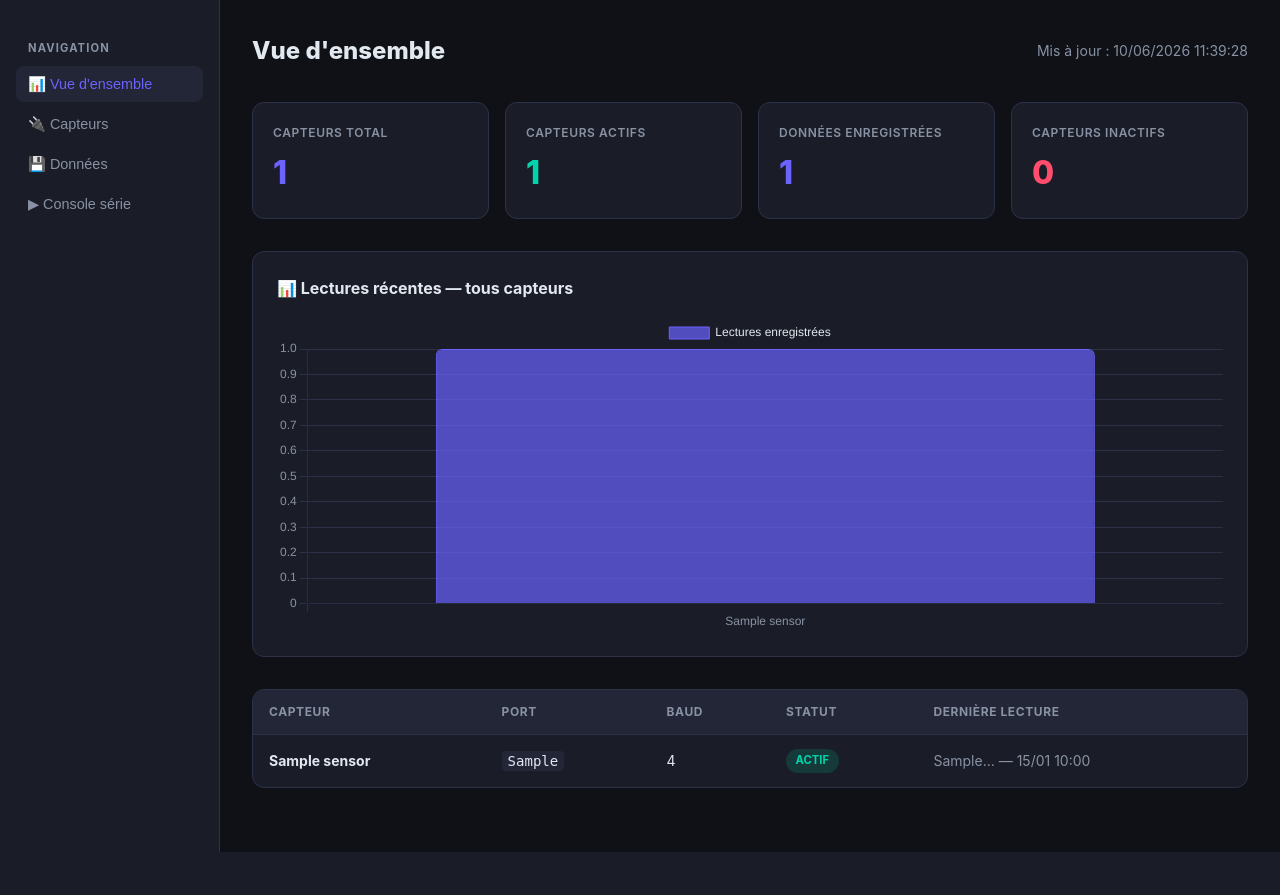
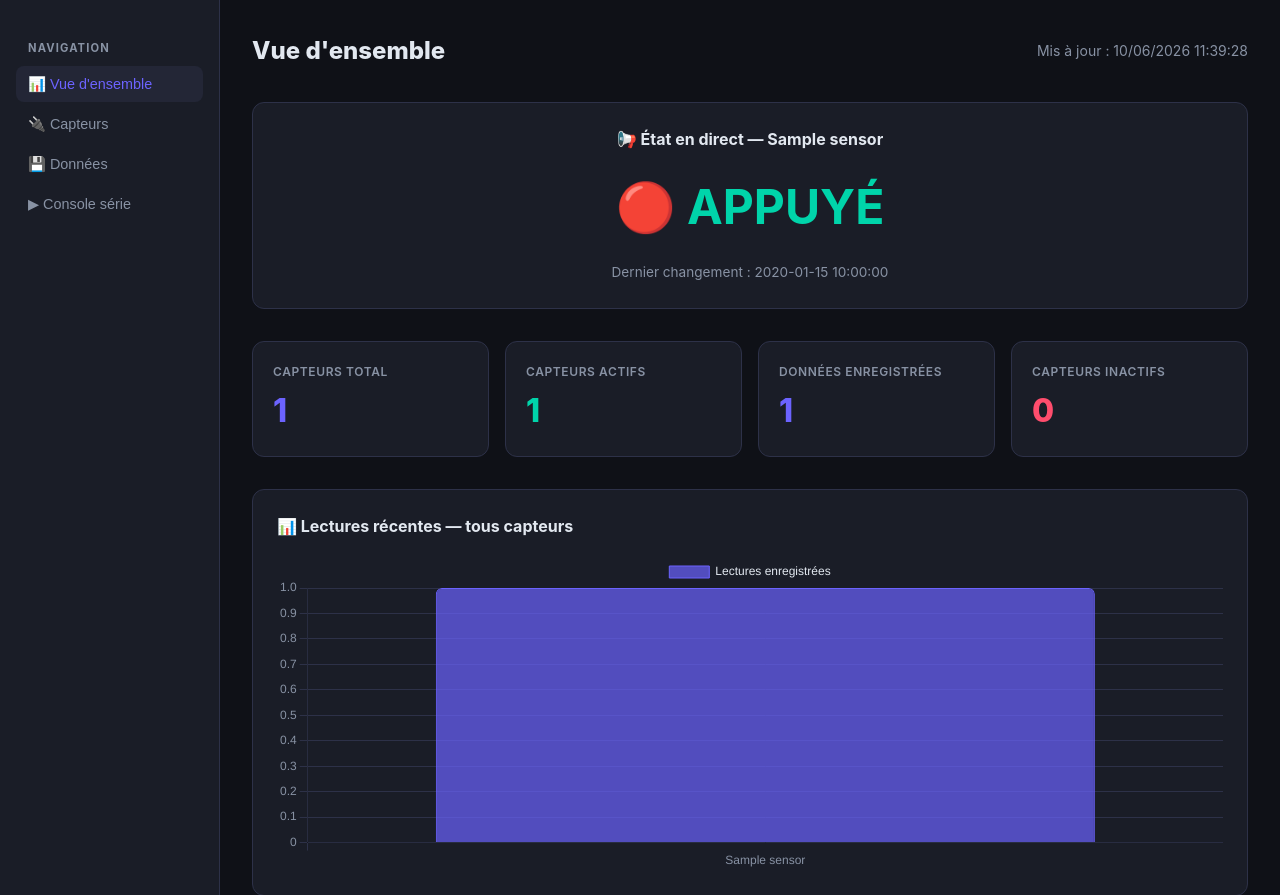
Before and after one commit to nouralm3-ux/jeu-buzzer, a PHP site: page /dashboard.php in a window 1280 px wide. Shown: the part 64-959 px from the top of the page. Before the commit the page ends 916 px from the top, so only its background shows below. Run offline with PHP 8.4, Linux system fonts and the light colour scheme; a user stored in the database is signed in; tables that the repository leaves empty hold one stand-in row (values such as "Sample post").

Commit message:
Affichage état en direct (APPUYÉ/RELÂCHÉ) + édition des capteurs, baud par défaut 9600

```diff
--- a/dashboard.php
+++ b/dashboard.php
@@ -37,6 +37,22 @@ if ($_SERVER['REQUEST_METHOD'] === 'POST') {
             $pdo->prepare('INSERT INTO sensors (name, port, baud_rate, description) VALUES (?,?,?,?)')
                 ->execute([$name, $port, $baud, $desc]);
             redirectWithFlash('sensors', "Capteur \"$name\" ajouté avec succès.");
+        } else {
+            redirectWithFlash('sensors', 'Nom et port sont obligatoires.', 'error');
+        }
+    }
+
+    if ($action === 'edit_sensor') {
+        $id   = (int)($_POST['sensor_id'] ?? 0);
+        $name = trim($_POST['name'] ?? '');
+        $port = trim($_POST['port'] ?? '');
+        $baud = (int)($_POST['baud_rate'] ?? 9600);
+        $desc = trim($_POST['description'] ?? '');
+
+        if ($name && $port) {
+            $pdo->prepare('UPDATE sensors SET name=?, port=?, baud_rate=?, description=? WHERE id=?')
+                ->execute([$name, $port, $baud, $desc, $id]);
+            redirectWithFlash('sensors', "Capteur \"$name\" modifié avec succès.");
         } else {
             redirectWithFlash('sensors', 'Nom et port sont obligatoires.', 'error');
         }
@@ -151,6 +167,16 @@ foreach ($sensors as $s) {
                     Mis à jour : <?= date('d/m/Y H:i:s') ?>
                 </span>
             </div>
+
+            <?php if ($sensors): ?>
+            <div class="chart-wrap" style="text-align:center;">
+                <h3>&#128226; État en direct — <?= htmlspecialchars($sensors[0]['name']) ?></h3>
+                <div id="liveState" style="font-size:3rem; font-weight:bold; margin:1rem 0; color:var(--text-muted);">
+                    Chargement...
+                </div>
+                <div id="liveStateTime" style="color:var(--text-muted); font-size:0.85rem;"></div>
+            </div>
+            <?php endif; ?>
 
             <div class="stats-grid">
                 <div class="stat-card">
@@ -275,6 +301,10 @@ foreach ($sensors as $s) {
                                     <a href="?sensor=<?= $s['id'] ?>" onclick="showTab('serial')" class="btn btn-success" style="padding:0.35rem 0.7rem;font-size:0.75rem;">
                                         &#128268; Lire
                                     </a>
+                                    <button type="button" class="btn btn-outline" style="padding:0.35rem 0.7rem;font-size:0.75rem;"
+                                        onclick='openEditModal(<?= json_encode($s) ?>)'>
+                                        &#9999; Modifier
+                                    </button>
                                     <form method="POST" onsubmit="return confirm('Supprimer ce capteur et toutes ses données ?');">
                                         <input type="hidden" name="action" value="delete_sensor">
                                         <input type="hidden" name="sensor_id" value="<?= $s['id'] ?>">
@@ -456,6 +486,54 @@ foreach ($sensors as $s) {
     </div>
 </div>
 
+<!-- ── MODAL: Edit Sensor ── -->
+<div class="modal-overlay" id="modal-edit">
+    <div class="modal">
+        <h2>&#9999; Modifier le capteur</h2>
+        <form method="POST" action="dashboard.php">
+            <input type="hidden" name="action" value="edit_sensor">
+            <input type="hidden" name="sensor_id" id="edit-id">
+            <div class="form-group">
+                <label>Nom du capteur *</label>
+                <input type="text" name="name" id="edit-name" required>
+            </div>
+            <div class="form-group">
+                <label>Port série *</label>
+                <input type="text" name="port" id="edit-port" required>
+            </div>
+            <div class="form-group">
+                <label>Baud rate</label>
+                <select name="baud_rate" id="edit-baud">
+                    <option value="9600">9600</option>
+                    <option value="19200">19200</option>
+                    <option value="38400">38400</option>
+                    <option value="57600">57600</option>
+                    <option value="115200">115200</option>
+                </select>
+            </div>
+            <div class="form-group">
+                <label>Description</label>
+                <textarea name="description" id="edit-desc"></textarea>
+            </div>
+            <div class="modal-actions">
+                <button type="button" class="btn btn-outline" onclick="closeModal('modal-edit')">Annuler</button>
+                <button type="submit" class="btn btn-primary">Enregistrer</button>
+            </div>
+        </form>
+    </div>
+</div>
+
+<script>
+function openEditModal(sensor) {
+    document.getElementById('edit-id').value   = sensor.id;
+    document.getElementById('edit-name').value = sensor.name;
+    document.getElementById('edit-port').value = sensor.port;
+    document.getElementById('edit-baud').value = sensor.baud_rate;
+    document.getElementById('edit-desc').value = sensor.description || '';
+    openModal('modal-edit');
+}
+</script>
+
 <script>
 // ── Tab navigation ──
 function showTab(name) {
@@ -471,6 +549,48 @@ function closeModal(id) { document.getElementById(id).classList.remove('open');
 document.querySelectorAll('.modal-overlay').forEach(o =>
     o.addEventListener('click', e => { if (e.target === o) o.classList.remove('open'); })
 );
+
+// ── État en direct (polling) ──
+(function () {
+    const el = document.getElementById('liveState');
+    if (!el) return;
+    const timeEl = document.getElementById('liveStateTime');
+    const sensorId = <?= (int)($sensors[0]['id'] ?? 0) ?>;
+
+    function pollLiveState() {
+        fetch('serial_read.php?sensor_id=' + sensorId + '&cache=' + Date.now())
+            .then(r => r.json())
+            .then(data => {
+                if (data.error) {
+                    el.textContent = 'Erreur';
+                    el.style.color = 'var(--text-muted)';
+                    return;
+                }
+                if (data.numeric === null || data.numeric === undefined) {
+                    el.textContent = 'En attente de données...';
+                    el.style.color = 'var(--text-muted)';
+                    return;
+                }
+                if (Number(data.numeric) === 1) {
+                    el.textContent = '\u{1F534} APPUYÉ';
+                    el.style.color = '#00d4aa';
+                } else {
+                    el.textContent = '⚪ RELÂCHÉ';
+                    el.style.color = '#8892a4';
+                }
+                if (data.recorded_at) {
+                    timeEl.textContent = 'Dernier changement : ' + data.recorded_at;
+                }
+            })
+            .catch(() => {
+                el.textContent = 'Erreur réseau';
+                el.style.color = 'var(--text-muted)';
+            });
+    }
+
+    pollLiveState();
+    setInterval(pollLiveState, 1000);
+})();
 
 // ── Overview chart ──
 (function () {
```
Also changed, not shown: 1 other file.
